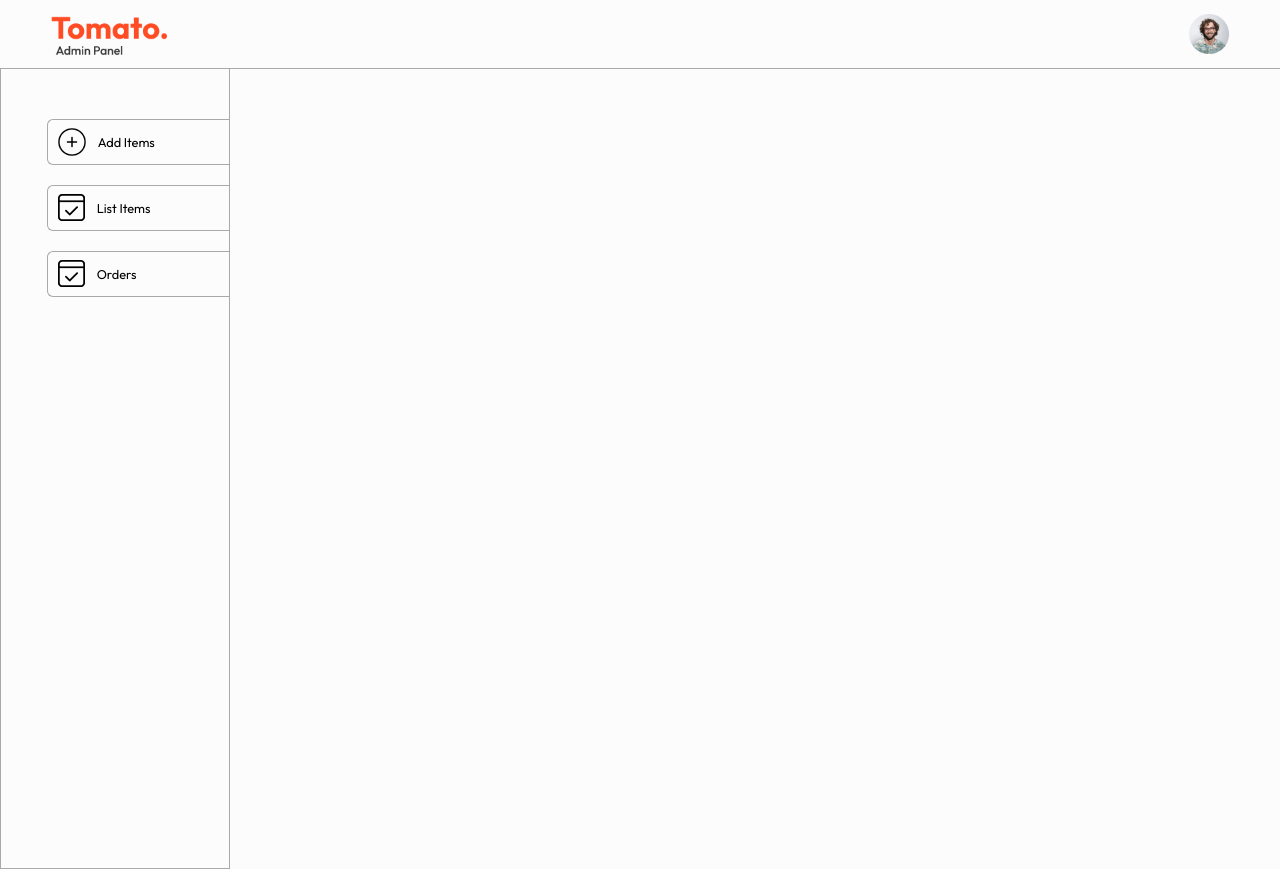
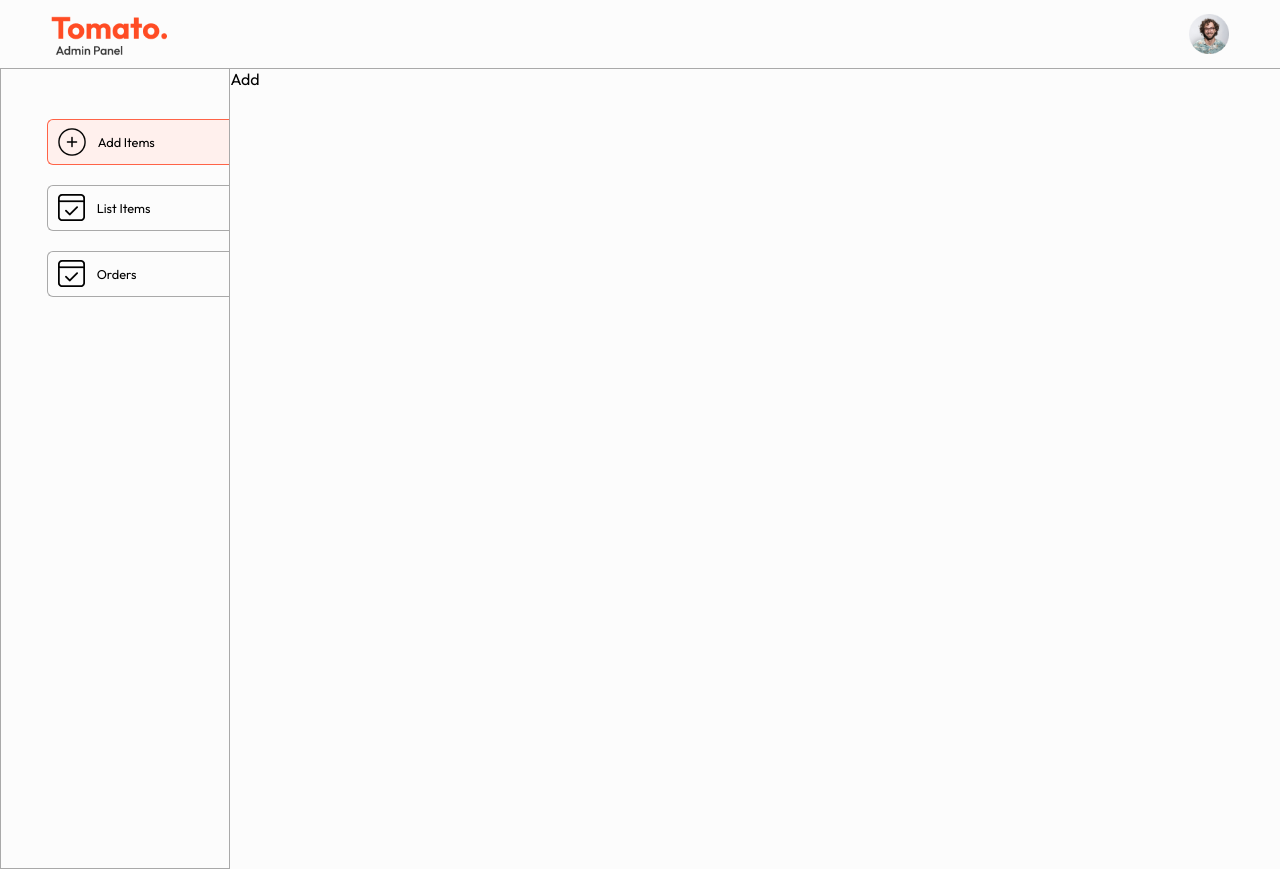
Before and after one commit to jahongirnurmamatov/food-delivery, a React (Vite) app in the folder admin/: page /add in a window 1280 px wide. Built offline with nearby package versions, Linux system fonts and the light colour scheme.

Commit message:
sidebar active class

```diff
--- a/admin/src/App.jsx
+++ b/admin/src/App.jsx
@@ -1,6 +1,10 @@
 import React from 'react'
 import Navbar from './components/Navbar/Navbar'
 import Sidebar from './components/Sidebar/Sidebar'
+import {Routes ,Route } from 'react-router-dom'
+import Add from './pages/Add/Add'
+import Orders from './pages/Orders/Orders'
+import List from './pages/List/List'
 
 function App() {
   return (
@@ -9,6 +13,11 @@ function App() {
       <hr />
       <div className="app-content">
         <Sidebar/>
+        <Routes>
+          <Route path='/add' element={<Add />}/>
+          <Route path='/orders' element={<Orders />}/>
+          <Route path='/list' element={<List />}/>
+        </Routes>
       </div>
     </div>
   )
--- a/admin/src/components/Sidebar/Sidebar.css
+++ b/admin/src/components/Sidebar/Sidebar.css
@@ -12,6 +12,7 @@
     flex-direction: column;
     gap: 20px;
 }
+
 .sidebar-option{
     display: flex;
     align-items: center;
@@ -22,6 +23,10 @@
     cursor: pointer;
     border-radius: 6px 0px 0px 6px;
 }
+.sidebar-option.active{
+    background-color: #fff0ed;
+    border-color: tomato;
+}
 @media (max-width:900px){
     .sidebar-option p{
         display: none;
--- a/admin/src/components/Sidebar/Sidebar.jsx
+++ b/admin/src/components/Sidebar/Sidebar.jsx
@@ -1,22 +1,23 @@
 import { assets } from '../../assets/assets'
 import './Sidebar.css'
+import {NavLink} from 'react-router-dom'
+function Sidebar() {
 
-function Sidebar() {
   return (
     <div className='sidebar'>
         <div className="sidebar-options">
-            <div className="sidebar-option">
+            <NavLink to={'/add'} className="sidebar-option">
                 <img src={assets.add_icon} alt="" />
                 <p>Add Items</p>
-            </div>
-            <div className="sidebar-option">
+            </NavLink>
+            <NavLink to={'/list'} className="sidebar-option">
                 <img src={assets.order_icon} alt="" />
                 <p>List Items</p>
-            </div>
-            <div className="sidebar-option">
+            </NavLink>
+            <NavLink to={'/orders'} className="sidebar-option">
                 <img src={assets.order_icon} alt="" />
                 <p>Orders</p>
-            </div>
+            </NavLink>
         </div>
     </div>
   )
--- /dev/null
+++ b/admin/src/pages/Add/Add.jsx
@@ -0,0 +1,9 @@
+import './Add.css'
+
+function Add() {
+  return (
+    <div>Add</div>
+  )
+}
+
+export default Add
--- /dev/null
+++ b/admin/src/pages/List/List.jsx
@@ -0,0 +1,9 @@
+import './List.css'
+
+function List() {
+  return (
+    <div>List</div>
+  )
+}
+
+export default List
--- /dev/null
+++ b/admin/src/pages/Orders/Orders.jsx
@@ -0,0 +1,9 @@
+import './Orders.css'
+
+function Orders() {
+  return (
+    <div>Orders</div>
+  )
+}
+
+export default Orders
```
Also changed, not shown: admin/src/pages/Add/Add.css (added), admin/src/pages/List/List.css (added), admin/src/pages/Orders/Orders.css (added).
